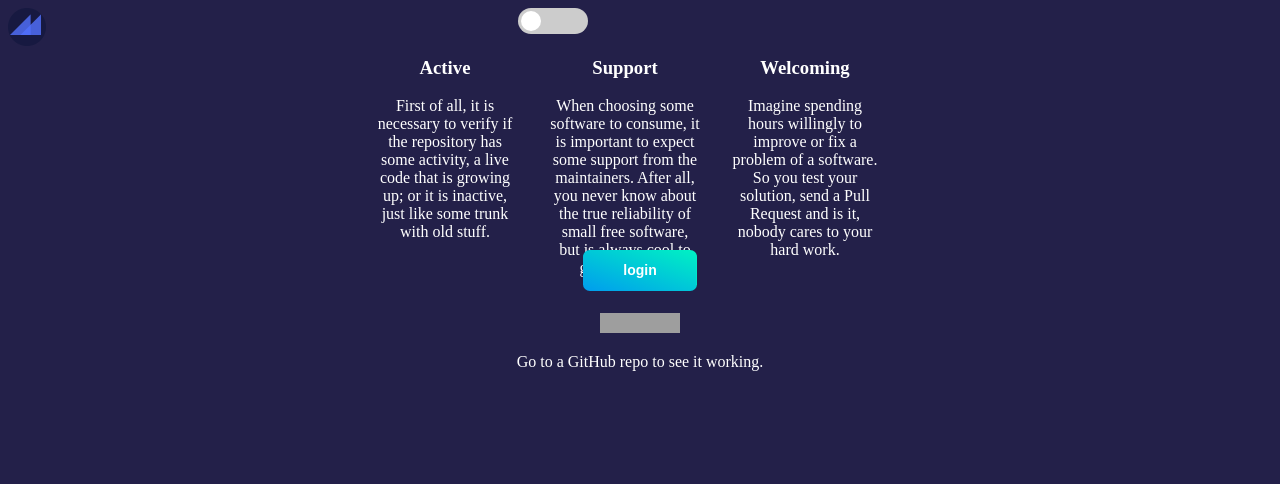
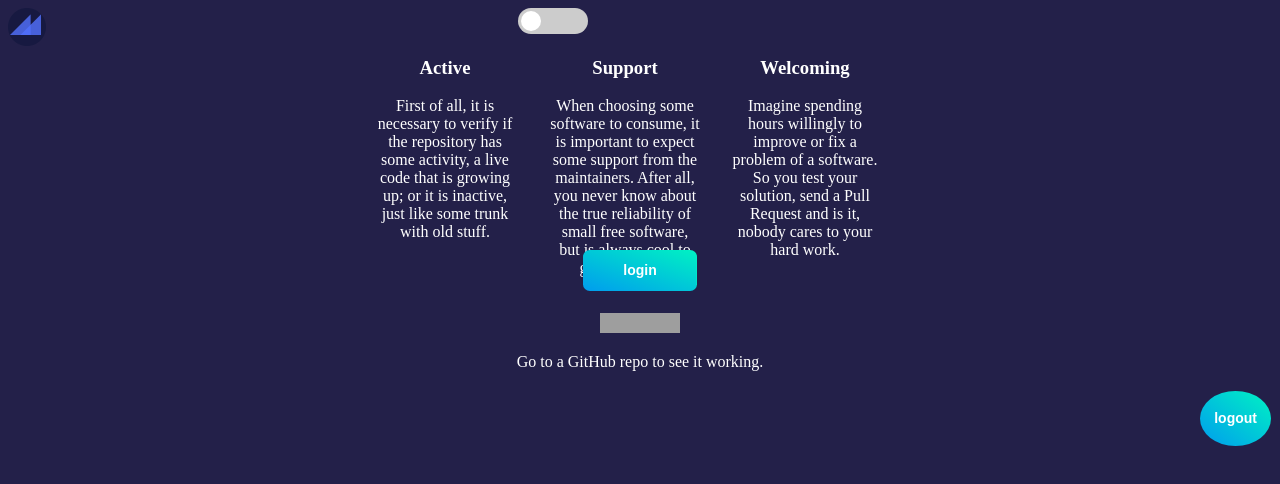
Before and after one commit to fga-eps-mds/2019.1-hubcare-plugin, a website with bundled scripts: page app/pages/popup.html in a window 1280 px wide. Built offline with nearby package versions, Linux system fonts and the light colour scheme; grey boxes are pictures that could not be loaded.

Commit message:
Stylized logout button

```diff
--- a/app/pages/popup.html
+++ b/app/pages/popup.html
@@ -48,14 +48,15 @@
     <center>
       <br/>
       <button id="login">
-        <b>
-          login
-        </b>
+        <b>login</b>
       </button>
       <br/>
       <br/>
       <iframe src="https://ghbtns.com/github-btn.html?user=fga-eps-mds&repo=2019.1-hubcare-plugin&type=star&count=true" frameborder="0" scrolling="0" width="80px" height="20px"></iframe>
       <p>Go to a GitHub repo to see it working.</p>
+      <button id="logout">
+        <b>logout</b>
+      </button>
     </center>
   </div>
   <script src="../scripts/popup.js"></script>
--- a/app/styles/popup.css
+++ b/app/styles/popup.css
@@ -3,7 +3,7 @@ body {
     color: #ffffff;
 }
 
-button {
+#login {
     background-color: #00f2c3;
     background-image: linear-gradient(to bottom left,#00f2c3,#0098f0,#00f2c3);
     background-size: 210% 210%;
@@ -135,3 +135,35 @@ input:checked + .slider:before {
 .slider.round:before {
     border-radius: 50%;
 }
+
+#logout {
+    float: right;
+    border-radius: 50%;
+
+    background-color: #00f2c3;
+    background-image: linear-gradient(to bottom left,#00f2c3,#0098f0,#00f2c3);
+    background-size: 210% 210%;
+    background-position: 100% 0;
+    background-color: #00f2c3;
+    transition: all .15s ease;
+    box-shadow: none;
+    color: #fff;
+
+    border-width: 2px;
+    border: none;
+    position: relative;
+    overflow: hidden;
+    margin: 4px 1px;
+    font-weight: 400;
+    text-align: center;
+    white-space: nowrap;
+    vertical-align: middle;
+    user-select: none;
+    padding: 18px 14px;
+    font-size: .875rem;
+    line-height: 1.35em;
+
+    font-family: Poppins,sans-serif;
+
+    cursor:pointer;
+}
```
